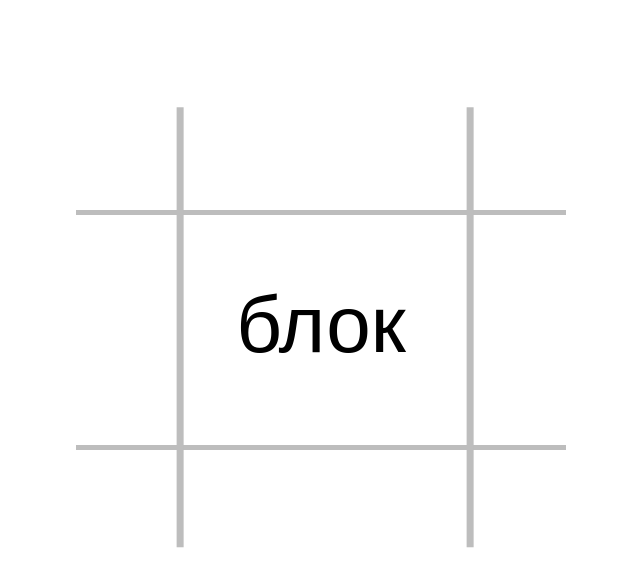
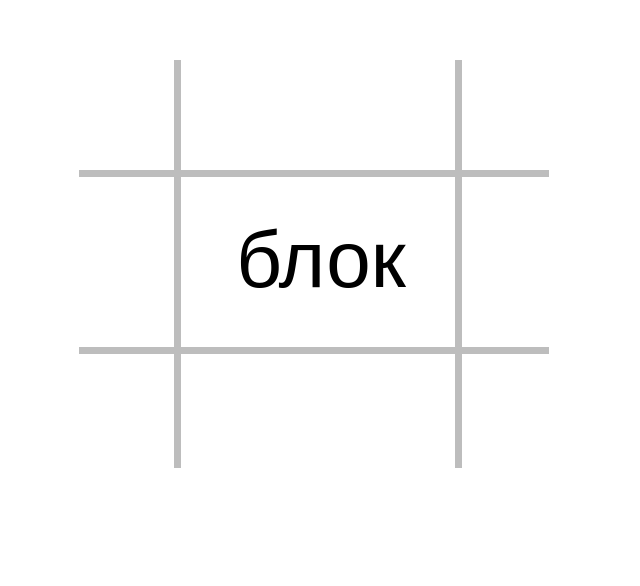
Before and after one commit to BogdanDranicin/block.github.io, a plain HTML site: page index.html in a window 1280 px wide. Shown: the part 110-696 px from the top of the page, without its empty margins (319-959 px from the left). Drawn offline with Linux system fonts and the light colour scheme.

Commit message:
Update styel.css

```diff
--- a/css/styel.css
+++ b/css/styel.css
@@ -12,28 +12,27 @@ body {
 div {
     margin: auto;
     position: relative;
-    padding: 65px 160px;
 }
 
 div:before {
     content: '';
     position: absolute;
-    width: 100%;
-    height: 100%;
-    left: 0;
-    top: 0;
-    border-top: 5px solid #bdbdbd;
-    border-bottom: 5px solid #bdbdbd;
+    width: 470px;
+    height: 170px;
+    left: -157px;
+    top: -40px;
+    border-top: 7px solid #bdbdbd;
+    border-bottom: 7px solid #bdbdbd;
 }
 
 div:after {
     content: '';
     position: absolute;
-    width: 90%;
-    height: 123%;
-    right: 20px;
+    width: 408px;
+    height: 274px;
+    right: -116px;
     transform: rotate(90deg);
-    top: -31px;
+    top: -90px;
     border-top: 7px solid #bdbdbd;
     border-bottom: 7px solid #bdbdbd;
 }
```
